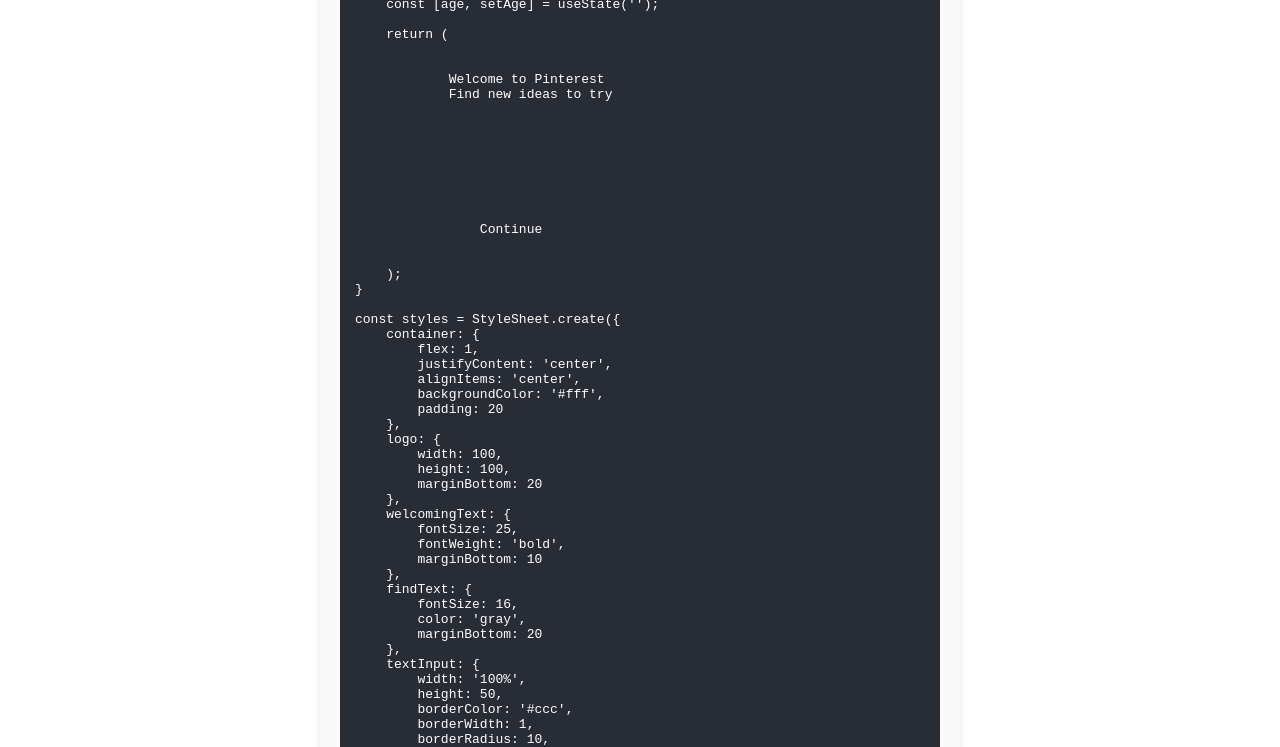
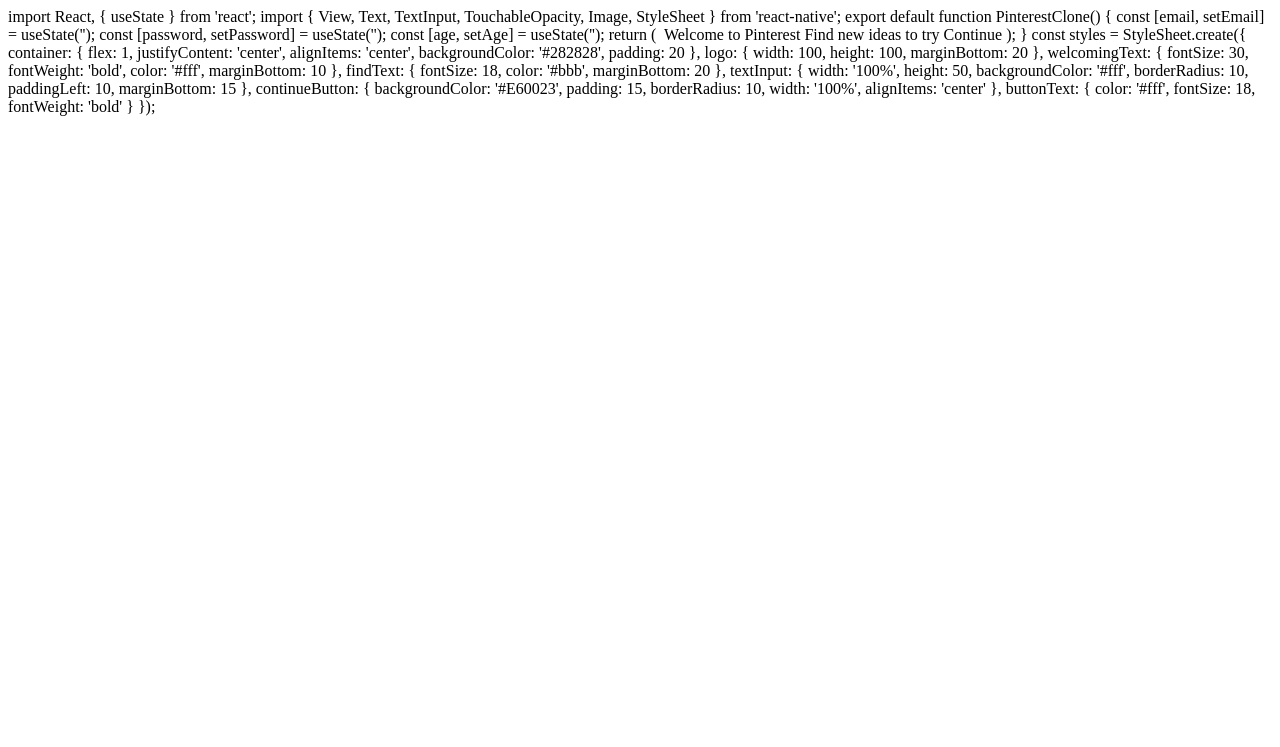
Before and after one commit to Mechalital/NaiaCodePinterest, a plain HTML site: page index.html in a window 1280 px wide. Shown: the top 747 px of the page. Drawn offline with Linux system fonts and the light colour scheme.

Commit message:
Update index.html

```diff
--- a/index.html
+++ b/index.html
@@ -1,45 +1,3 @@
-<!DOCTYPE html>
-<html lang="en">
-<head>
-    <meta charset="UTF-8">
-    <meta name="viewport" content="width=device-width, initial-scale=1.0">
-    <title>Naia's Code Snippet</title>
-    <style>
-        body {
-            display: flex;
-            height: 100vh;
-            justify-content: center;
-            align-items: center;
-            background-color: #fff;
-            margin: 0;
-            font-family: Arial, sans-serif;
-            text-align: center;
-        }
-        .container {
-            width: 100%;
-            max-width: 600px;
-            padding: 20px;
-            box-shadow: 0 4px 8px rgba(0, 0, 0, 0.1);
-            border-radius: 10px;
-            background-color: #f9f9f9;
-        }
-        .code-box {
-            background-color: #282c34;
-            color: #fff;
-            padding: 15px;
-            border-radius: 10px;
-            text-align: left;
-            white-space: pre-wrap;
-            overflow-x: auto;
-            font-family: monospace;
-            margin-top: 20px;
-        }
-    </style>
-</head>
-<body>
-    <div class="container">
-        <h1>Naia: Type these:</h1>
-        <div class="code-box">
 import React, { useState } from 'react';
 import { View, Text, TextInput, TouchableOpacity, Image, StyleSheet } from 'react-native';
 
@@ -92,7 +50,7 @@
         flex: 1,
         justifyContent: 'center',
         alignItems: 'center',
-        backgroundColor: '#fff',
+        backgroundColor: '#282828',
         padding: 20
     },
     logo: {
@@ -101,20 +59,20 @@
         marginBottom: 20
     },
     welcomingText: {
-        fontSize: 25,
+        fontSize: 30,
         fontWeight: 'bold',
+        color: '#fff',
         marginBottom: 10
     },
     findText: {
-        fontSize: 16,
-        color: 'gray',
+        fontSize: 18,
+        color: '#bbb',
         marginBottom: 20
     },
     textInput: {
         width: '100%',
         height: 50,
-        borderColor: '#ccc',
-        borderWidth: 1,
+        backgroundColor: '#fff',
         borderRadius: 10,
         paddingLeft: 10,
         marginBottom: 15
@@ -132,7 +90,3 @@
         fontWeight: 'bold'
     }
 });
-        </div>
-    </div>
-</body>
-</html>
```
